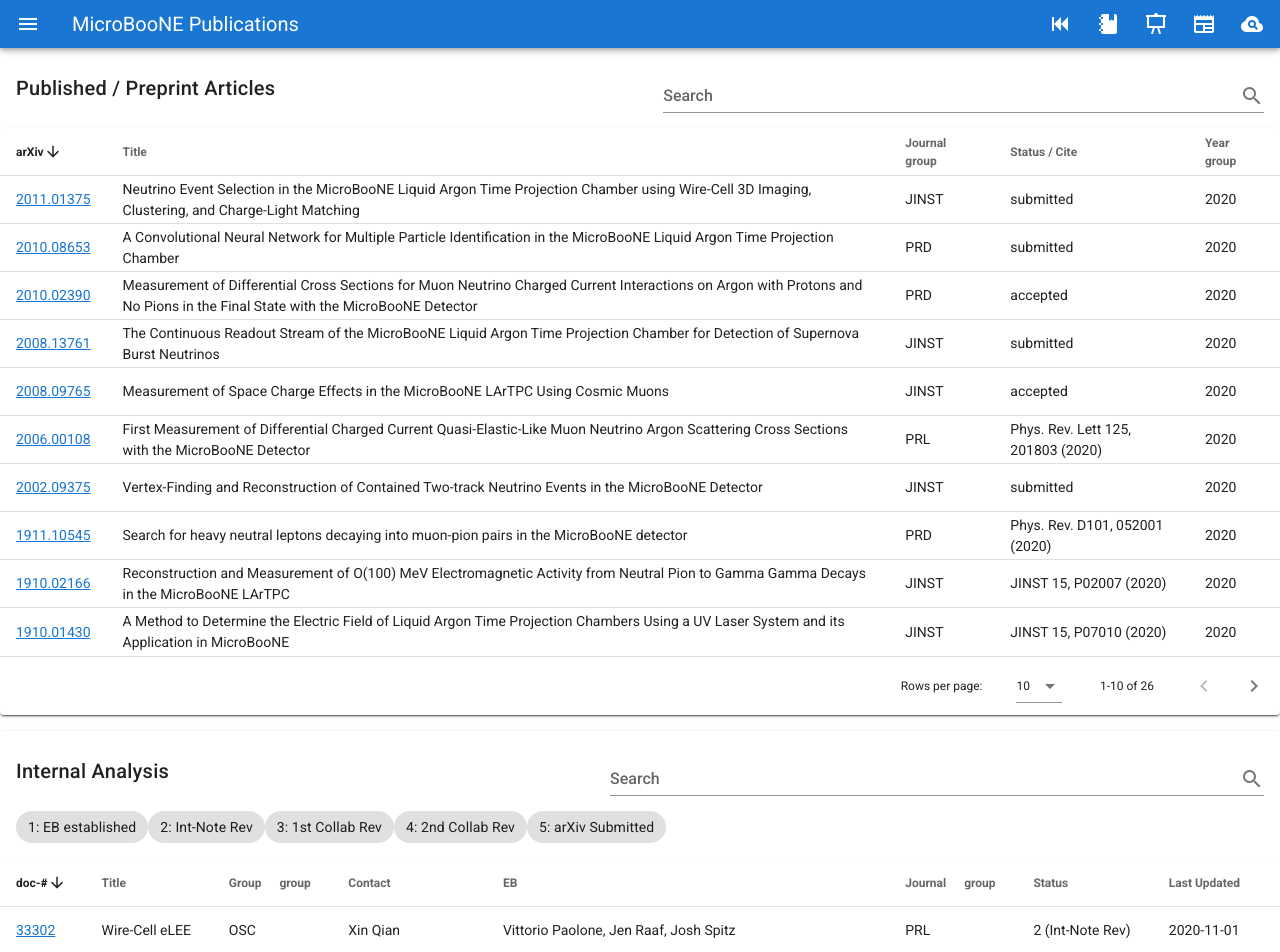
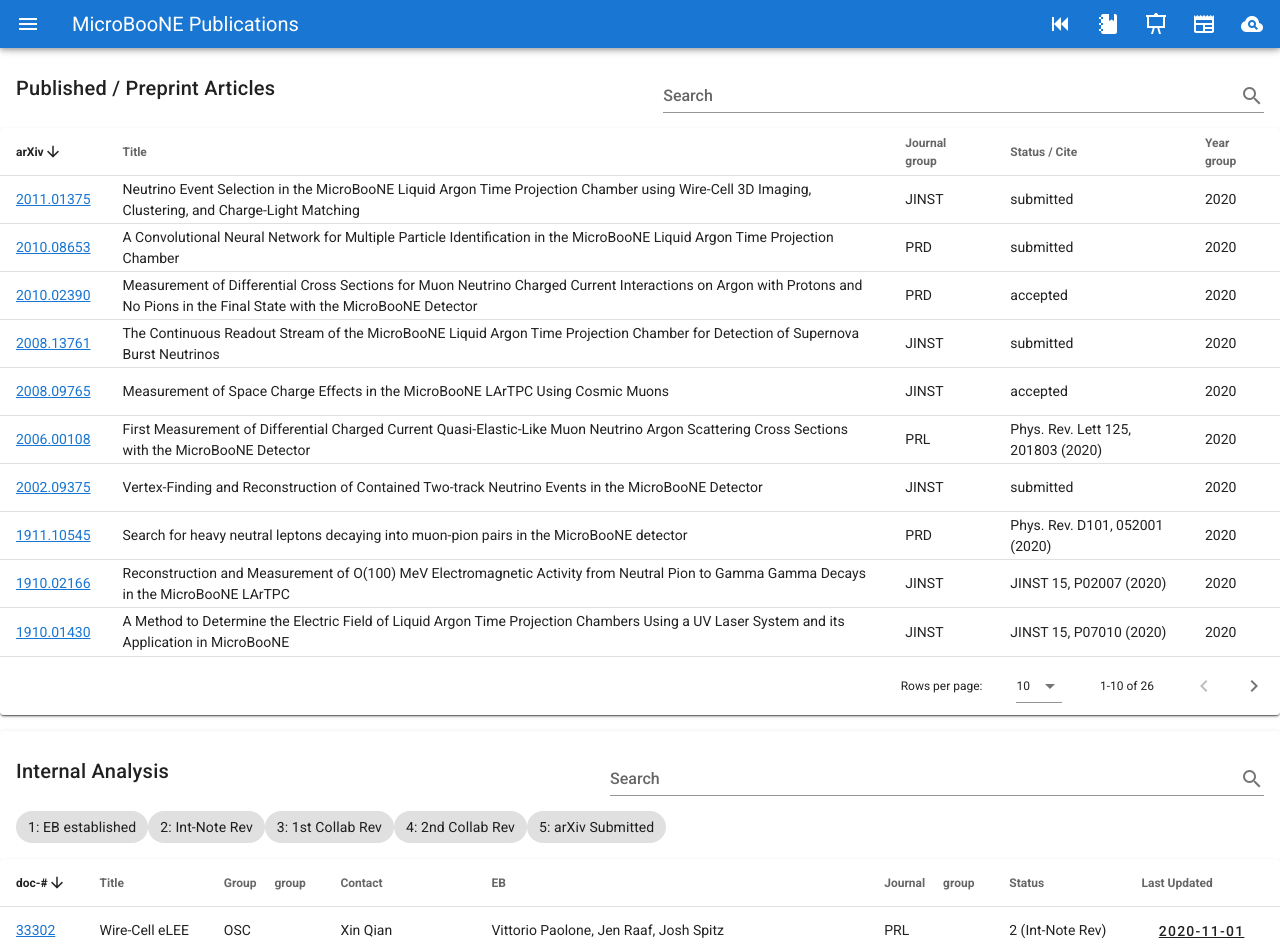
Before and after one commit to czczc/ub-pub, a Vue app: page / in a window 1280 px wide. Shown: the top 952 px of the page. Built offline with nearby package versions, Linux system fonts and the light colour scheme.

Commit message:
add timeline

```diff
--- a/src/assets/analysis.json
+++ b/src/assets/analysis.json
@@ -7,8 +7,8 @@
         "EB": ["Ornella Palamara", "Mitch Soderberg", "Andrzej Szelc"],
         "journal": "PRL",
         "status": [
-            {"stage": "2", "date-start": "2020-11-01"},
-            {"stage": "1", "date-start": "2020-06-05"}
+            {"stage": "2", "dateStart": "2020-11-01"},
+            {"stage": "1", "dateStart": "2020-06-05"}
         ]
     },
     {
@@ -19,8 +19,8 @@
         "EB": ["Glenn Horton-Smith", "Erica Snider", "Panagiotis Spentzouris"],
         "journal": "PRL",
         "status": [
-            {"stage": "2", "date-start": "2020-11-01"},
-            {"stage": "1", "date-start": "2020-06-05"}
+            {"stage": "2", "dateStart": "2020-11-01"},
+            {"stage": "1", "dateStart": "2020-06-05"}
         ]
     },
     {
@@ -31,8 +31,8 @@
         "EB": ["Vittorio Paolone", "Jen Raaf", "Josh Spitz"],
         "journal": "PRL",
         "status": [
-            {"stage": "2", "date-start": "2020-11-01"},
-            {"stage": "1", "date-start": "2020-06-05"}
+            {"stage": "2", "dateStart": "2020-11-01"},
+            {"stage": "1", "dateStart": "2020-06-05"}
         ]
     },
     {
@@ -43,8 +43,8 @@
         "EB": ["Bill Louis", "Jaroslaw Nowak", "Michelle Stancari"],
         "journal": "PRL",
         "status": [
-            {"stage": "2", "date-start": "2020-11-01"},
-            {"stage": "1", "date-start": "2020-06-05"}
+            {"stage": "2", "dateStart": "2020-11-01"},
+            {"stage": "1", "dateStart": "2020-06-05"}
         ]
     }
 ]
--- a/src/components/Ana.vue
+++ b/src/components/Ana.vue
@@ -56,7 +56,37 @@
       </template>
 
       <template v-slot:item.updated="{ item }">
-        {{ updated(item) }}
+        <v-dialog width="500">
+          <template v-slot:activator="{ on }">
+            <v-btn text style="text-decoration: underline;" v-on="on">
+              {{ updated(item) }}
+            </v-btn>
+          </template>
+
+          <v-card>
+            <v-card-title class="headline grey lighten-2" primary-title>
+              Timeline
+            </v-card-title>
+
+            <v-timeline
+              align-top
+              dense
+              v-for="step in item.status"
+              :key="step.stage"
+            >
+              <v-timeline-item >
+                <v-layout pt-3>
+                  <v-flex xs3>
+                    <strong>{{ step.dateStart }}</strong>
+                  </v-flex>
+                  <v-flex>
+                    {{ stageText(step) }}
+                  </v-flex>
+                </v-layout>
+              </v-timeline-item>
+            </v-timeline>
+          </v-card>
+        </v-dialog>
       </template>
     </v-data-table>
   </v-card>
@@ -79,7 +109,7 @@
         { text: "Group", value: "group" },
         { text: "Contact", value: "contact", groupable: false },
         { text: "EB", value: "EB", groupable: false },
-        { text: "Journal", value: "journal"},
+        { text: "Journal", value: "journal" },
         { text: "Status", value: "status", groupable: false },
         { text: "Last Updated", value: "updated", groupable: false },
       ],
@@ -91,28 +121,32 @@
         { stage: 4, desc: "2nd Collab Rev" },
         { stage: 5, desc: "arXiv Submitted" },
       ],
+      stageDef: {
+        1: "EB established",
+        2: "Int-Note Rev",
+        3: "1st Collab Rev",
+        4: "2nd Collab Rev",
+        5: "arXiv Submitted",
+      },
     };
   },
 
   methods: {
     stage(item) {
-      let stageDef = {
-        1: "EB established",
-        2: "Int-Note Rev",
-        3: "1st Collab Rev",
-        4: "2nd Collab Rev",
-        5: "arXiv Submitted",
-      };
       let code = item["status"][0]["stage"];
-      return `${code} (${stageDef[code]})`;
+      return `${code} (${this.stageDef[code]})`;
     },
 
     updated(item) {
-      return item["status"][0]["date-start"];
+      return item["status"][0]["dateStart"];
     },
 
     eb(item) {
       return item.EB.join(", ");
+    },
+
+    stageText(step) {
+      return `${this.stageDef[step.stage]}`;
     },
 
     info() {
```
